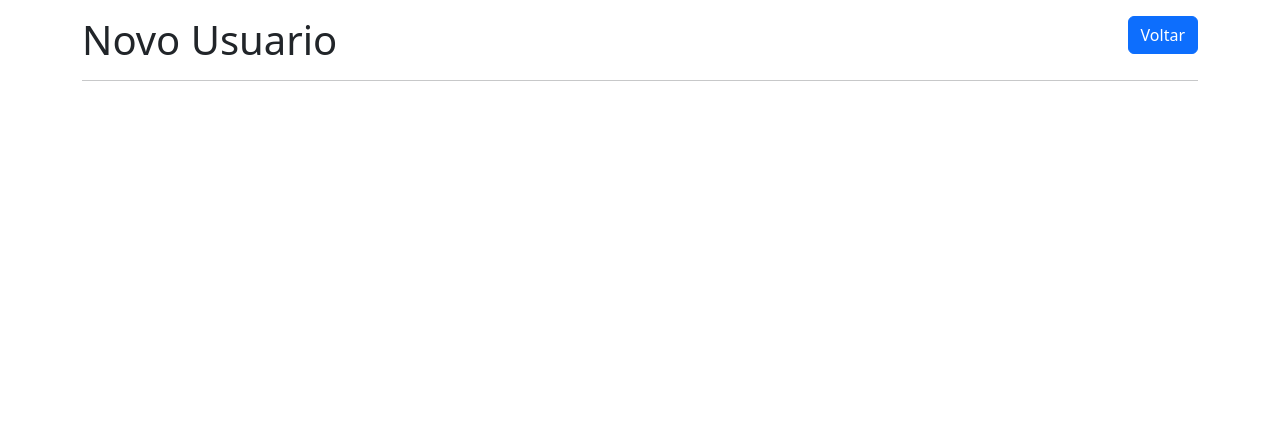
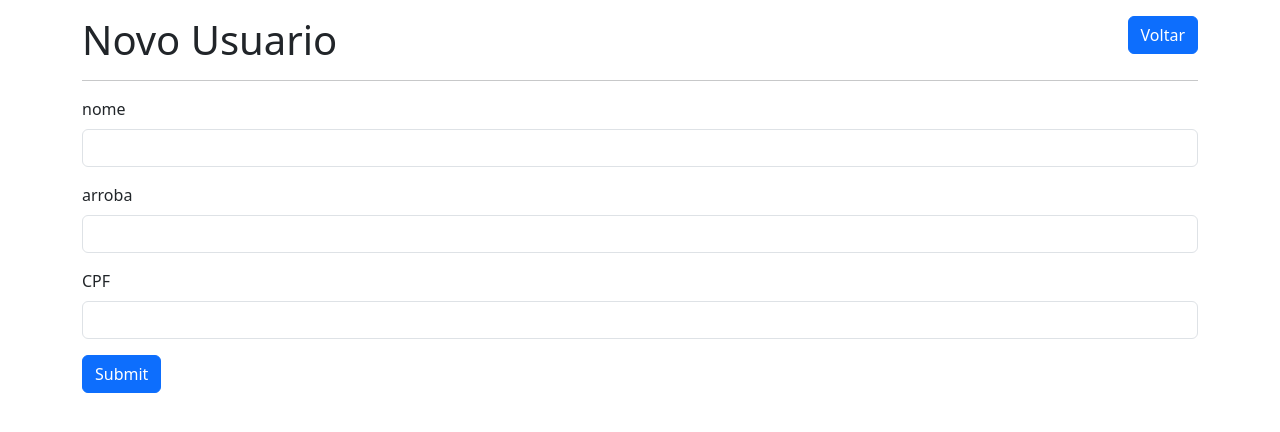
Before and after one commit to bernardo-guilherme/SpringBoot, a Spring Boot app: page /users/new in a window 1280 px wide. Shown: the top 432 px of the page. Run offline with Spring Boot 4, Linux system fonts and the light colour scheme.

Commit message:
Posso adicionar usuarios dinaicamente

```diff
--- a/src/main/java/com/bernardo/ListaUsuarios/bernardo/Controllers/userController.java
+++ b/src/main/java/com/bernardo/ListaUsuarios/bernardo/Controllers/userController.java
@@ -4,6 +4,8 @@ import com.bernardo.ListaUsuarios.bernardo.model.User;
 import org.springframework.stereotype.Controller;
 import org.springframework.ui.ModelMap;
 import org.springframework.web.bind.annotation.GetMapping;
+import org.springframework.web.bind.annotation.ModelAttribute;
+import org.springframework.web.bind.annotation.PostMapping;
 import org.springframework.web.bind.annotation.RequestMapping;
 
 import java.util.ArrayList;
@@ -16,16 +18,30 @@ public class userController {
 
     @GetMapping("/index")
     public String index(ModelMap model){
-        listUser.add(new User(1,"João",1671882,"@jao123"));
-        listUser.add(new User(2, "Maria", 168200,"@ma76291"));
-        model.addAttribute("size",listUser.size());
+        // Evita duplicar os dados toda vez que recarrega a página se a lista já tiver itens
+        if (listUser.isEmpty()) {
+            listUser.add(new User(1,"João",1671882,"@jao123"));
+            listUser.add(new User(2, "Maria", 168200,"@ma76291"));
+        }
+        model.addAttribute("size", listUser.size());
         model.addAttribute("listUsers", listUser);
-        return "/users/index";
+        return "users/index"; // Removida a barra inicial para seguir o padrão do Thymeleaf (opcional, mas recomendado)
     }
 
-    @GetMapping("new")
+    @GetMapping("/new") // Adicionada a barra aqui
     public String userNew(ModelMap model){
         model.addAttribute("user", new User());
-        return "/users/new";
+        return "users/new"; // Aponta para templates/users/new.html
+    }
+
+    @PostMapping("/create") // Adicionada a barra aqui
+    public String userCreate(@ModelAttribute User user){
+        long id = listUser.size() + 1;
+        user.setId(id);
+
+        // Descomentado para salvar o usuário na lista real!
+        listUser.add(user);
+
+        return "redirect:/users/index";
     }
 }
--- a/src/main/resources/templates/users/index.html
+++ b/src/main/resources/templates/users/index.html
@@ -8,7 +8,7 @@
 </head>
 <body>
     <div class="container pt-3 pl-3 pr-3 pb-3">
-        <a th:href="@{users/new}" type="button" class="btn btn-primary float-end">Novo Usuário</a>
+        <a th:href="@{/users/new}" type="button" class="btn btn-primary float-end">Novo Usuário</a>
         <h1>Lista Usuários (<span th:text="${size}">0</span>)</h1>
         <hr>
         <table class="table">
--- a/src/main/resources/templates/users/new.html
+++ b/src/main/resources/templates/users/new.html
@@ -8,10 +8,25 @@
 </head>
 <body>
 <div class="container pt-3 pl-3 pr-3 pb-3">
-    <a th:href="@{users/index}" type="button" class="btn btn-primary float-end">Voltar</a>
+    <a th:href="@{/users/index}" type="button" class="btn btn-primary float-end">Voltar</a>
     <h1>Novo Usuario</h1>
     <hr>
+    <form method="post" th:action="@{/users/create}" th:object="${user}">
+        <div class="mb-3">
+            <label for="name" class="form-label">nome</label>
+            <input type="text" class="form-control" id="name" name="name" aria-describedby="emailHelp" >
+        </div>
+        <div class="mb-3">
+            <label for="arroba" class="form-label">arroba</label>
+            <input type="text" class="form-control" id="arroba" name="arroba" aria-describedby="emailHelp" >
+        </div>
+        <div class="mb-3">
+            <label for="cpf" class="form-label">CPF</label>
+            <input type="text" class="form-control" id="cpf" name="cpf" aria-describedby="emailHelp" >
+        </div>
 
+        <button type="submit" class="btn btn-primary">Submit</button>
+    </form>
 </div>
 <script src="https://cdn.jsdelivr.net/npm/bootstrap@5.3.8/dist/js/bootstrap.bundle.min.js" integrity="sha384-FKyoEForCGlyvwx9Hj09JcYn3nv7wiPVlz7YYwJrWVcXK/BmnVDxM+D2scQbITxI" crossorigin="anonymous"></script>
 </body>
```
